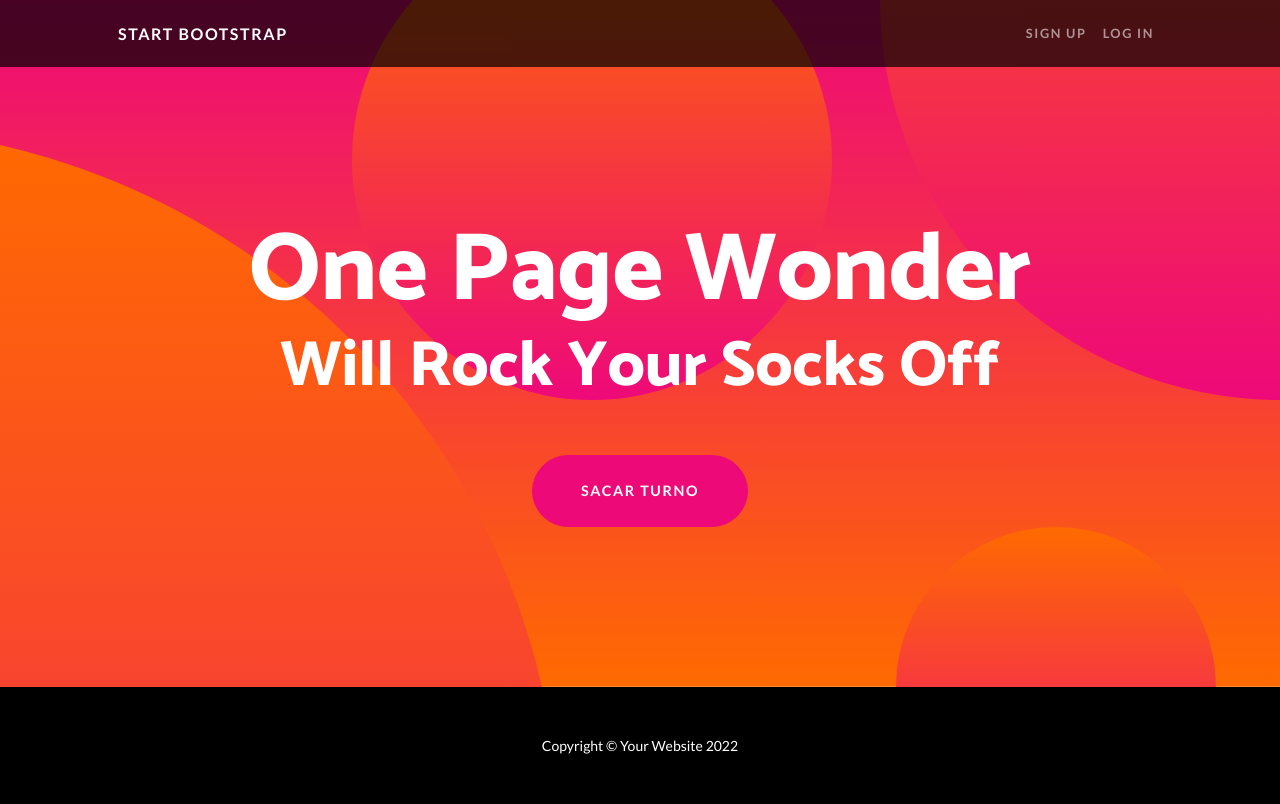
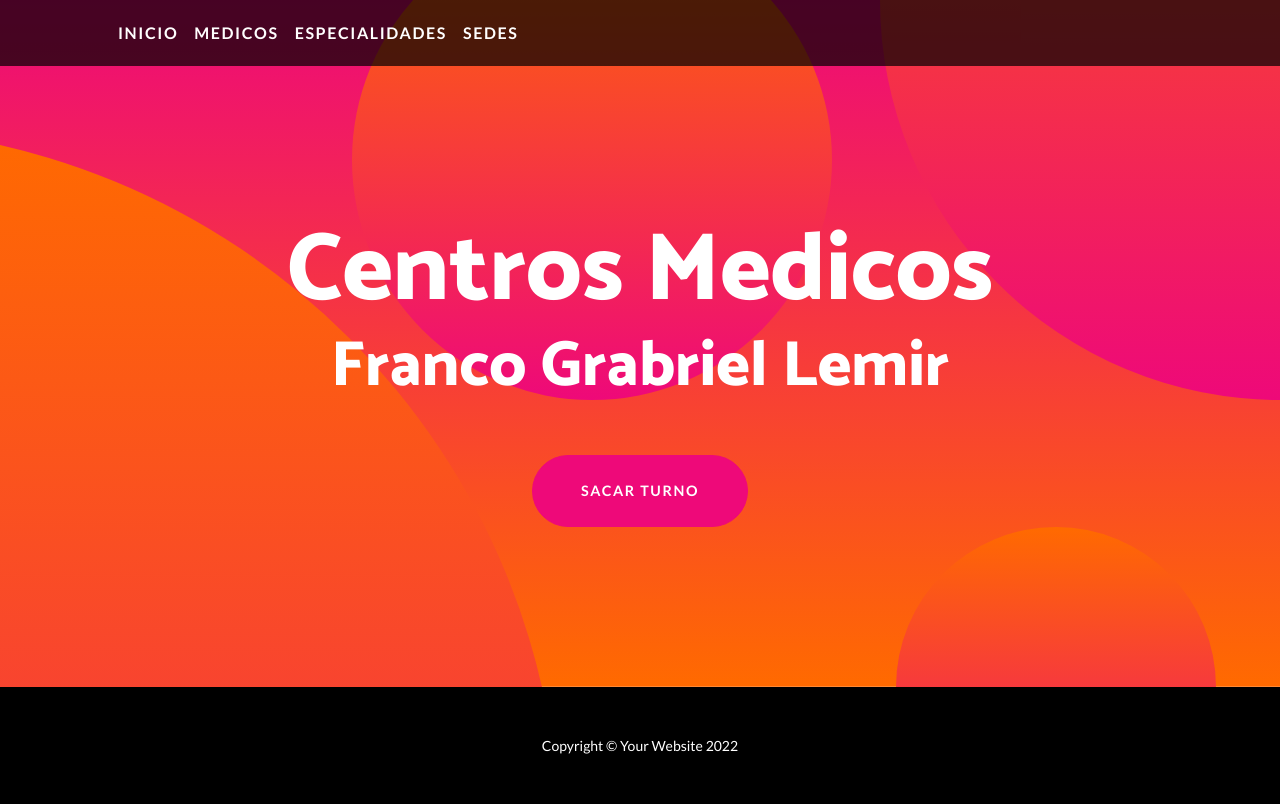
Before and after one commit to F-Picone/Entrega1-Picone_Pontes_Lemir, a Django app: page /saludApp/ in a window 1280 px wide. Run offline with Django 4.2, Linux system fonts and the light colour scheme; some libraries are stand-ins or nearby versions.

Commit message:
Segunda version

```diff
--- a/ProyectoFinalCH/SaludApp/templates/SaludApp/Inicio.html
+++ b/ProyectoFinalCH/SaludApp/templates/SaludApp/Inicio.html
@@ -20,13 +20,12 @@
         <!-- Navigation-->
         <nav class="navbar navbar-expand-lg navbar-dark navbar-custom fixed-top">
             <div class="container px-5">
-                <a class="navbar-brand" href="#page-top">Start Bootstrap</a>
+                <a class="navbar-brand" href="{% url 'inicio' %}">Inicio</a>
+                <a class="navbar-brand" href="#page-top">Medicos</a>
+                <a class="navbar-brand" href="#page-top">Especialidades</a>
+                <a class="navbar-brand" href="#page-top">Sedes</a>
                 <button class="navbar-toggler" type="button" data-bs-toggle="collapse" data-bs-target="#navbarResponsive" aria-controls="navbarResponsive" aria-expanded="false" aria-label="Toggle navigation"><span class="navbar-toggler-icon"></span></button>
                 <div class="collapse navbar-collapse" id="navbarResponsive">
-                    <ul class="navbar-nav ms-auto">
-                        <li class="nav-item"><a class="nav-link" href="#!">Sign Up</a></li>
-                        <li class="nav-item"><a class="nav-link" href="#!">Log In</a></li>
-                    </ul>
                 </div>
             </div>
         </nav>
@@ -34,8 +33,8 @@
         <header class="masthead text-center text-white">
             <div class="masthead-content">
                 <div class="container px-5">
-                    <h1 class="masthead-heading mb-0">One Page Wonder</h1>
-                    <h2 class="masthead-subheading mb-0">Will Rock Your Socks Off</h2>
+                    <h1 class="masthead-heading mb-0">Centros Medicos</h1>
+                    <h2 class="masthead-subheading mb-0">Franco Grabriel Lemir</h2>
                     <a class="btn btn-primary btn-xl rounded-pill mt-5" href="#scroll">Sacar turno</a>
                 </div>
             </div>
--- a/ProyectoFinalCH/SaludApp/urls.py
+++ b/ProyectoFinalCH/SaludApp/urls.py
@@ -2,5 +2,5 @@ from django.urls import path
 from SaludApp.views import inicio
 
 urlpatterns = [
-    path('', inicio)
+    path('', inicio, name= 'inicio'),
 ]
```
Also changed, not shown: ProyectoFinalCH/SaludApp/templates/SaludApp/padre.html (added).
